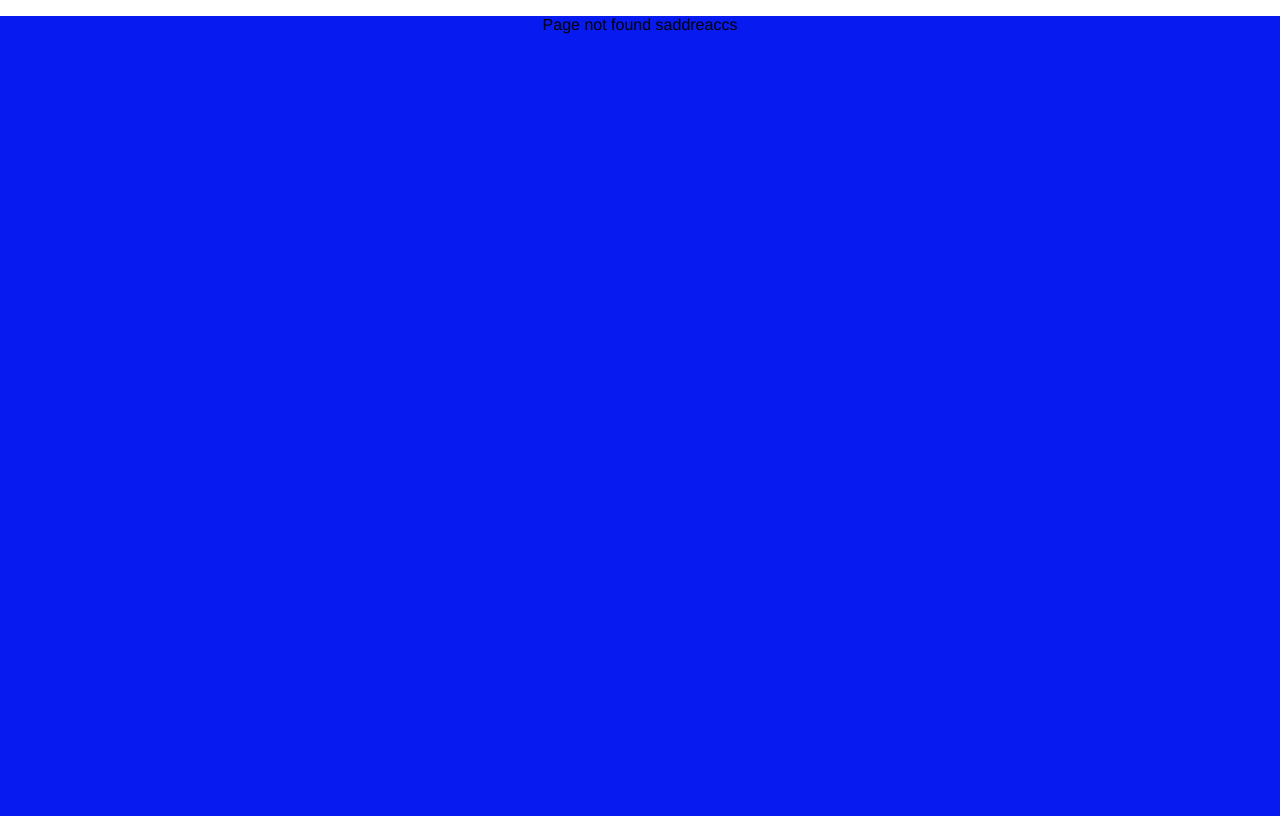
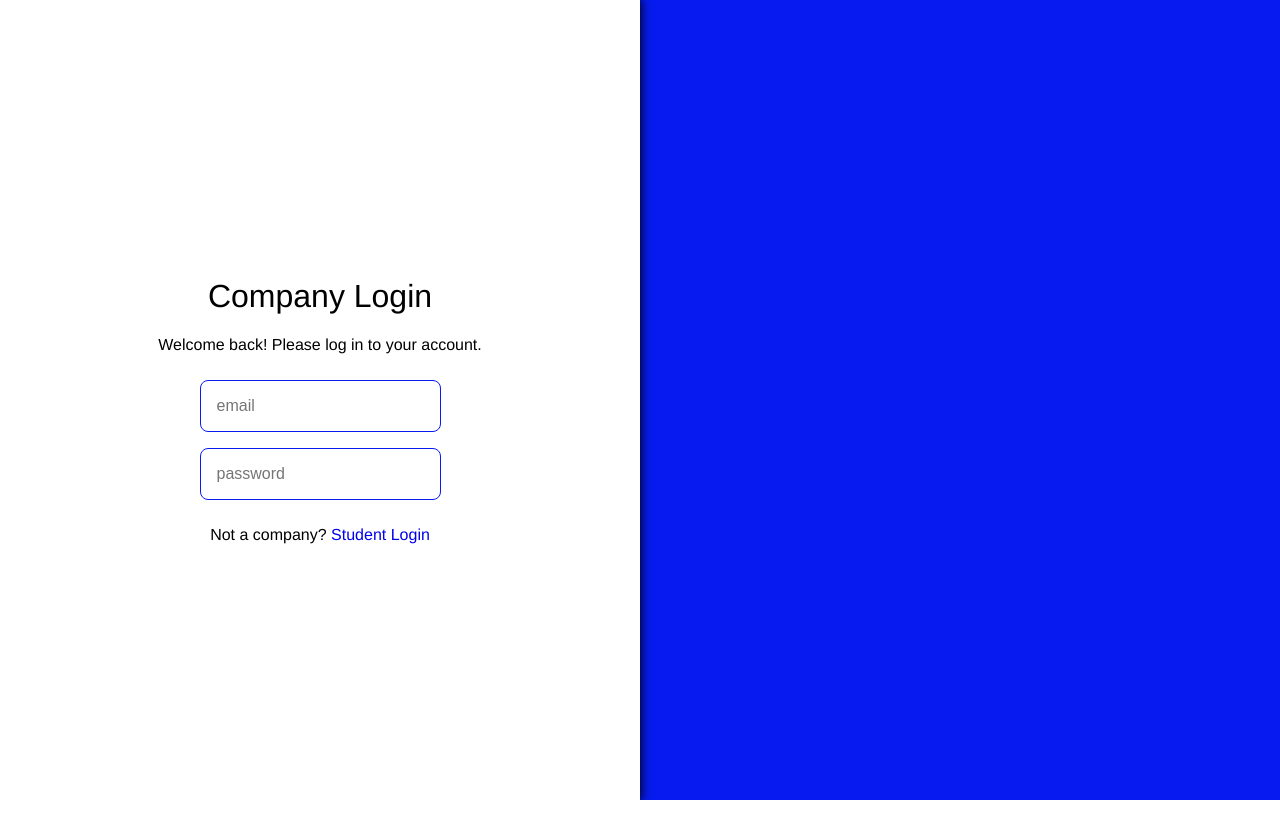
Before and after one commit to devsoc-unsw/jobsboard, a Vue app in the folder frontend/: page /login/company in a window 1280 px wide. Before the commit this address had no page. Built offline with nearby package versions, Linux system fonts and the light colour scheme.

Commit message:
Company login page working

```diff
--- a/frontend/src/components/LeftHalfPageTemplate.vue
+++ b/frontend/src/components/LeftHalfPageTemplate.vue
@@ -31,4 +31,22 @@ export default class LeftHalfPageTemplate extends Vue {}
   justify-content: center;
   box-shadow: 0px 0px 10px 1px black;
 }
+
+h1 {
+  font-weight: 200;
+}
+
+div {
+  flex-direction: row;
+}
+
+input {
+  font-weight: 100;
+  border: 1px solid $blue;
+  border-radius: 0.5rem;
+  margin: 0.5rem;
+  font-size: 1rem;
+  padding: 1rem;
+  width: inherit;
+}
 </style>
--- /dev/null
+++ b/frontend/src/pages/CompanyLoginPage.vue
@@ -0,0 +1,32 @@
+<template>
+  <LeftHalfPageTemplate>
+    <div>
+      <h1>Company Login</h1>
+      Welcome back! Please log in to your account.
+      <br/>
+      <br/>
+      <input type="text" placeholder="email"/>
+      <br/>
+      <input type="password" placeholder="password"/>
+      <br/>
+      <br/>
+      Not a company? <router-link to="/login/student">Student Login</router-link>
+    </div>
+  </LeftHalfPageTemplate>
+</template>
+
+<script lang="ts">
+import { Component, Vue } from "vue-property-decorator";
+import LeftHalfPageTemplate from "../components/LeftHalfPageTemplate.vue";
+
+@Component({
+  components: {
+    LeftHalfPageTemplate,
+  },
+})
+
+export default class LoginPage extends Vue {}
+</script>
+
+<style scoped lang="scss">
+</style>
--- a/frontend/src/pages/LoginPage.vue
+++ b/frontend/src/pages/LoginPage.vue
@@ -58,9 +58,6 @@ export default class LoginPage extends Vue {}
 }
 
 .loginBox {
-  h1 {
-    font-weight: 200;
-  }
   padding: 5%;
   background: $white;
   text-align: center;
--- /dev/null
+++ b/frontend/src/pages/StudentLoginPage.vue
@@ -0,0 +1,32 @@
+<template>
+  <LeftHalfPageTemplate>
+    <div>
+      <h1>Student Login</h1>
+      Welcome back! Please log in to your account.
+      <br/>
+      <br/>
+      <input type="text" placeholder="zID"/>
+      <br/>
+      <input type="password" placeholder="zPass"/>
+      <br/>
+      <br/>
+      Not a student? <router-link to="/login/company">Company Login</router-link>
+    </div>
+  </LeftHalfPageTemplate>
+</template>
+
+<script lang="ts">
+import { Component, Vue } from "vue-property-decorator";
+import LeftHalfPageTemplate from "../components/LeftHalfPageTemplate.vue";
+
+@Component({
+  components: {
+    LeftHalfPageTemplate,
+  },
+})
+
+export default class LoginPage extends Vue {}
+</script>
+
+<style scoped lang="scss">
+</style>
--- a/frontend/src/router.ts
+++ b/frontend/src/router.ts
@@ -7,6 +7,7 @@ Vue.use(Router);
 const PageNotFoundPage = () => import("./pages/PageNotFound.vue");
 const LoginPage = () => import("./pages/LoginPage.vue");
 const StudentLoginPage = () => import("./pages/StudentLoginPage.vue");
+const CompanyLoginPage = () => import("./pages/CompanyLoginPage.vue");
 
 export default new Router({
   mode: "history",
@@ -18,6 +19,9 @@ export default new Router({
     path: "/login/student",
     component: StudentLoginPage,
   }, {
+    path: "/login/company",
+    component: CompanyLoginPage,
+  }, {
     path: "*",
     component: PageNotFoundPage,
   }],
```
